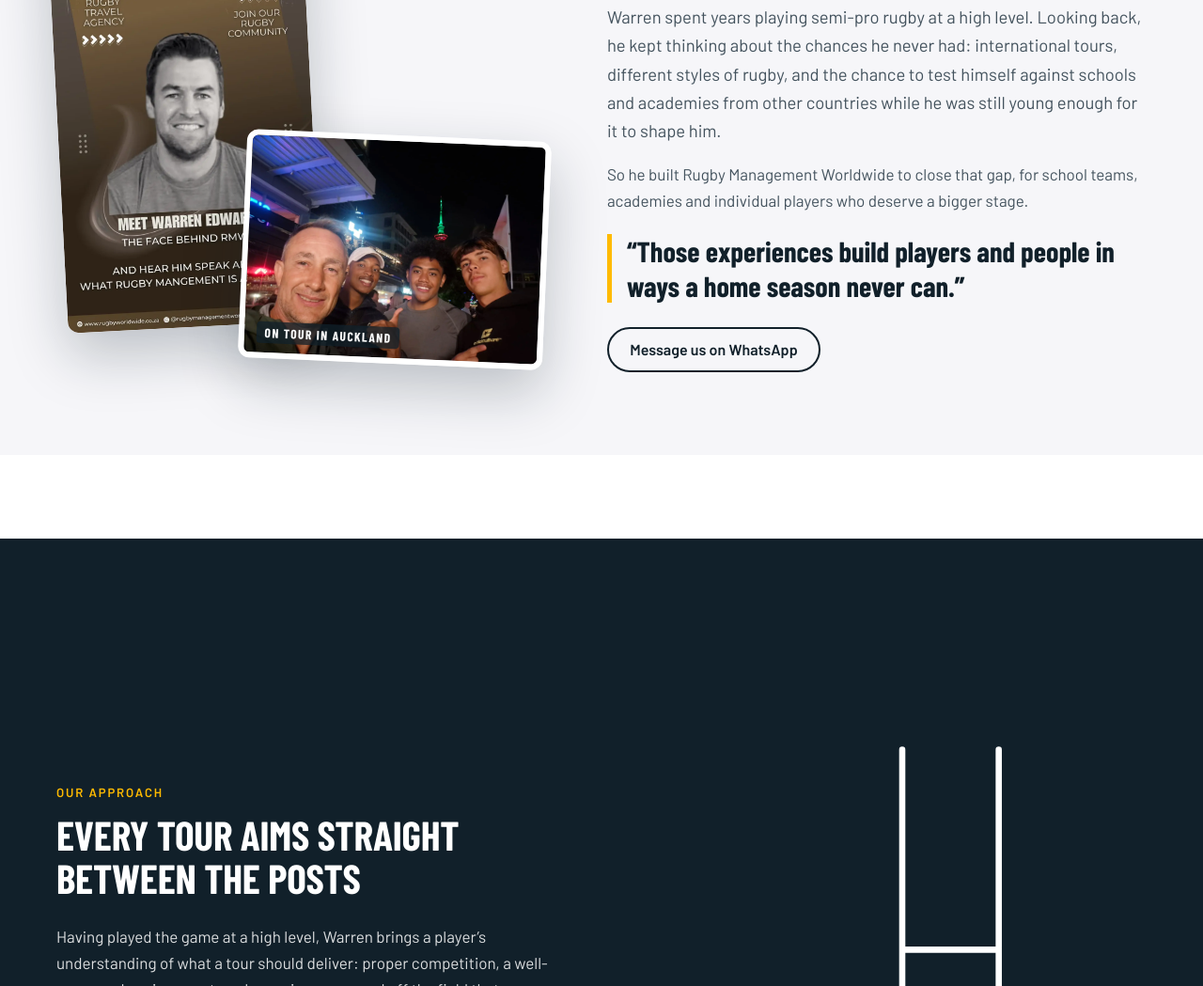
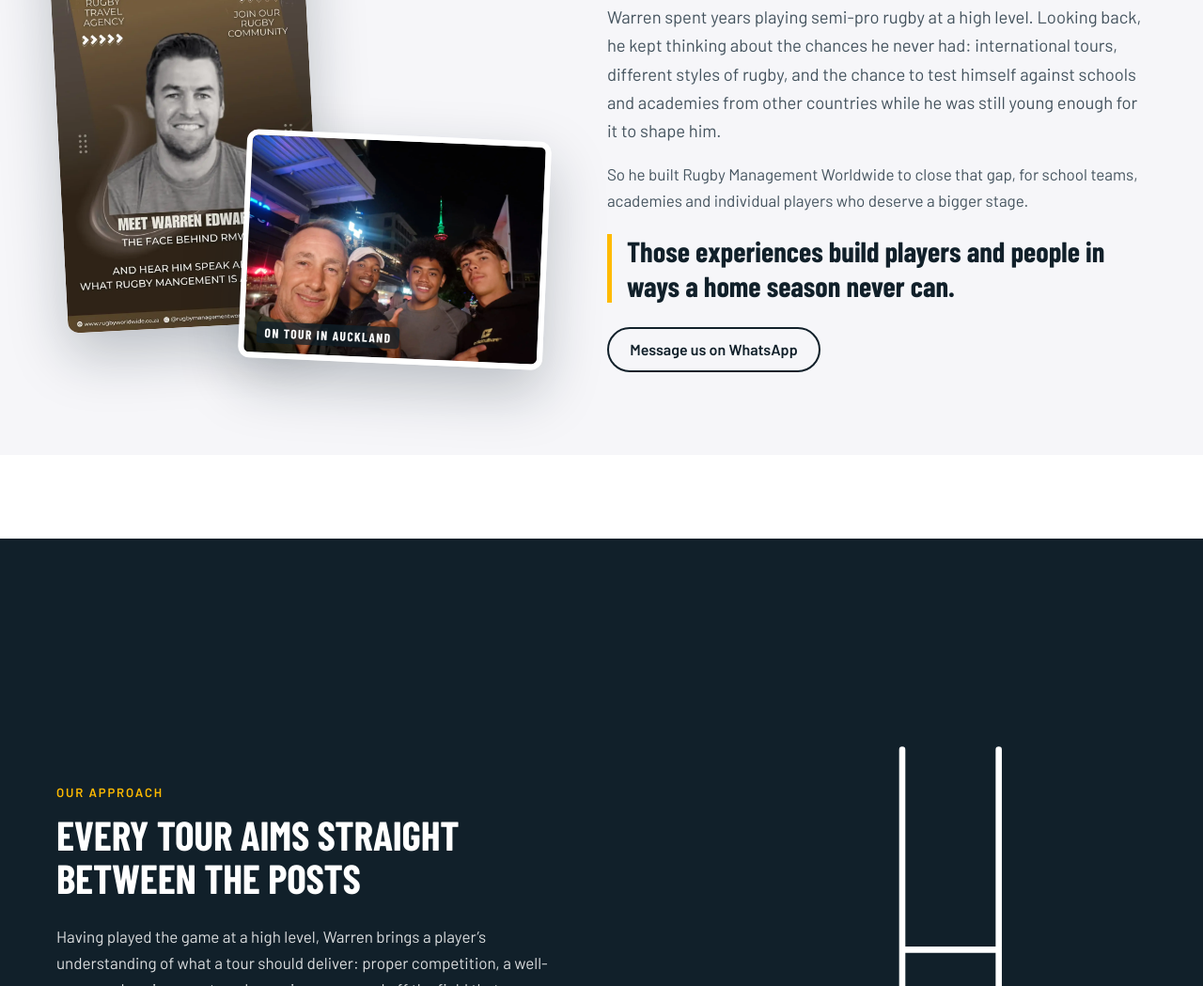
Before and after one commit to shaunvand/rugby-worldwide, a plain HTML site: page about-us/index.html in a window 1280 px wide. Shown: the part 883-1932 px from the top of the page at 94% size. Drawn offline with Linux system fonts and the light colour scheme.

Commit message:
Founder statement without quote marks
Co-Authored-By: Claude Opus 5.5 <noreply@anthropic.com>

```diff
--- a/about-us/index.html
+++ b/about-us/index.html
@@ -49,7 +49,7 @@
       <h2 id="wr-h">Warren Edwards: built by a player, for players</h2>
       <p class="warren__lead">Warren spent years playing semi-pro rugby at a high level. Looking back, he kept thinking about the chances he never had: international tours, different styles of rugby, and the chance to test himself against schools and academies from other countries while he was still young enough for it to shape him.</p>
       <p>So he built Rugby Management Worldwide to close that gap, for school teams, academies and individual players who deserve a bigger stage.</p>
-      <p class="warren__pull">&ldquo;Those experiences build players and people in ways a home season never can.&rdquo;</p>
+      <p class="warren__pull">Those experiences build players and people in ways a home season never can.</p>
       <div class="hero__btns"><a class="btn btn--ghost" href="https://wa.me/27765839987?text=Hi%20Warren%2C%20I%20would%20like%20to%20talk%20about%20a%20rugby%20tour." rel="noopener" target="_blank">Message us on WhatsApp</a></div>
     </div>
   </div>
```
Also changed, not shown: index.html (+1 -1 lines), school-rugby-tours/index.html (+1 -1 lines).
